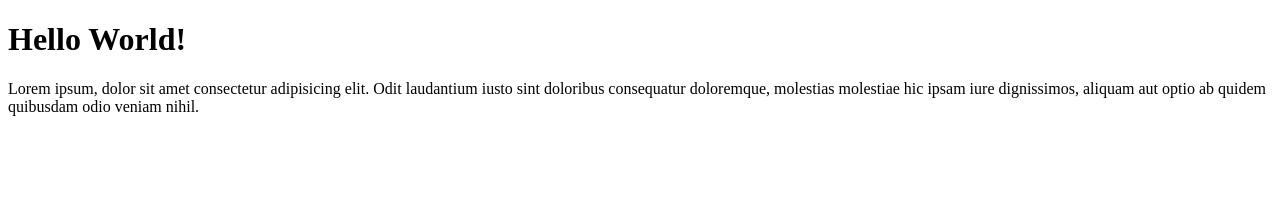
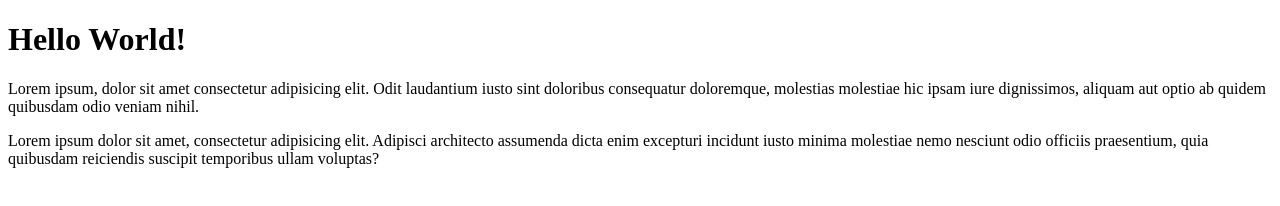
Before and after one commit to appleartic999/The-Odin-Project-Learnings, a plain HTML site: page HTML Foundations/index.html in a window 1280 px wide. Drawn offline with Linux system fonts and the light colour scheme.

Commit message:
Edited text

```diff
--- a/HTML Foundations/index.html
+++ b/HTML Foundations/index.html
@@ -7,7 +7,16 @@
     <title>My First Webpage</title>
 </head>
 <body>
-    <h1>Hello World!</h1>
-    Lorem ipsum, dolor sit amet consectetur adipisicing elit. Odit laudantium iusto sint doloribus consequatur doloremque, molestias molestiae hic ipsam iure dignissimos, aliquam aut optio ab quidem quibusdam odio veniam nihil.
+<h1>Hello World!</h1>
+<p>
+    Lorem ipsum, dolor sit amet consectetur adipisicing elit. Odit laudantium iusto sint doloribus
+    consequatur doloremque, molestias molestiae hic ipsam iure dignissimos, aliquam aut optio ab
+    quidem quibusdam odio veniam nihil.
+</p>
+<p>
+    Lorem ipsum dolor sit amet, consectetur adipisicing elit. Adipisci architecto assumenda dicta
+    enim excepturi incidunt iusto minima molestiae nemo nesciunt odio officiis praesentium,
+    quia quibusdam reiciendis suscipit temporibus ullam voluptas?
+</p>
 </body>
 </html>
```
